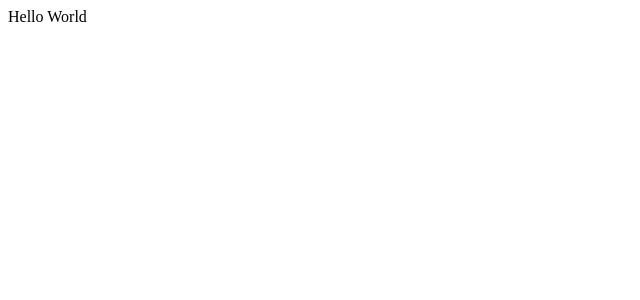
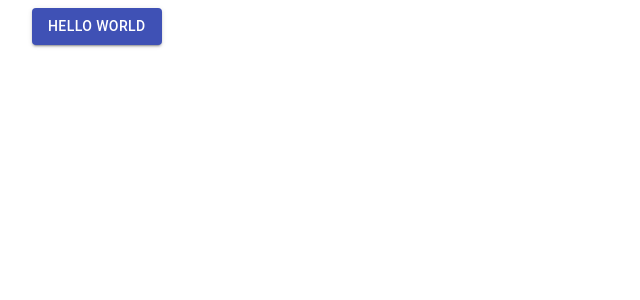
Before and after one commit to omermecitoglu/copy-paste, a React app: page / in a window 1280 px wide. Shown: the top 300 px of the page, without its empty margins (0-640 px from the left). Built offline with nearby package versions, Linux system fonts and the light colour scheme; the HTML template or start-up script is replaced by a standard one.

Commit message:
added material-ui

```diff
--- a/package.json
+++ b/package.json
@@ -7,6 +7,7 @@
     "build": "webpack --progress --mode=production"
   },
   "dependencies": {
+    "@material-ui/core": "^4.12.3",
     "react": "^17.0.2",
     "react-dom": "^17.0.2"
   },
--- /dev/null
+++ b/src/components/app.jsx
@@ -0,0 +1,10 @@
+import React from "react";
+import { Container, Button } from "@material-ui/core";
+
+const App = () => (
+	<Container>
+		<Button variant="contained" color="primary">Hello World</Button>
+	</Container>
+);
+
+export default App;
--- a/src/index.jsx
+++ b/src/index.jsx
@@ -1,9 +1,6 @@
 import React from "react";
 import ReactDOM from "react-dom";
-
-const App = () => (
-	<span>Hello World</span>
-);
+import App from "./components/app";
 
 const body = document.getElementsByTagName("body")[0];
 const root = document.createElement("div");
```
Also changed, not shown: 1 other file (tests, documents, lock files or other folders).
